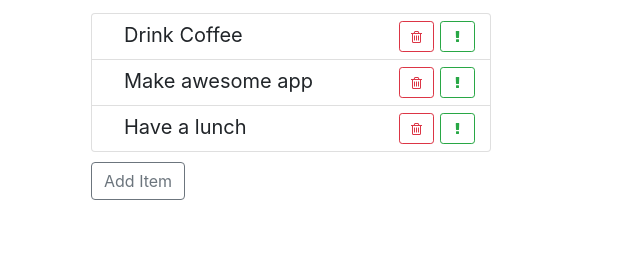
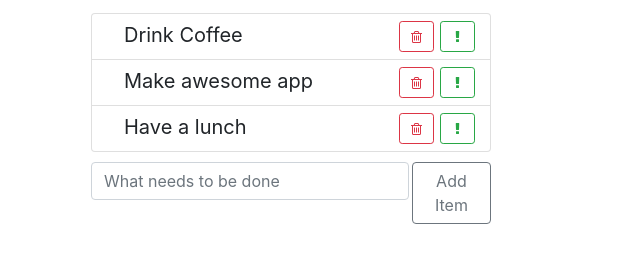
Before and after one commit to KikiJiki85/react-todo-app, a React app: page / in a window 1280 px wide. Shown: the part 145-408 px from the top of the page, without its empty margins (349-989 px from the left). Built offline with nearby package versions, Linux system fonts and the light colour scheme.

Commit message:
Adding todo form to project

```diff
--- a/src/components/item-add-form/item-add-form.css
+++ b/src/components/item-add-form/item-add-form.css
@@ -1,3 +1,7 @@
 .item-add-form {
     margin-top: 10px;
 }
+
+.item-add-form input {
+    margin-right: 3px;
+}
--- a/src/components/item-add-form/item-add-form.js
+++ b/src/components/item-add-form/item-add-form.js
@@ -3,19 +3,39 @@ import React, { Component } from 'react';
 import './item-add-form.css';
 
 export default class ItemAddForm extends Component {
+
     constructor() {
         super();
-    }
+
+        this.state = {
+            label: '',
+        };
+    };
+
+    onLabelChange = (evt) => {
+        this.setState({
+            label: evt.target.value,
+        });
+    };
+
+    onSubmit = (evt) => {
+        evt.preventDefault();
+        this.props.onItemAdded(this.state.label);
+    };
 
     render() {
        return (
-        <div className="item-add-form">
+        <form className="item-add-form d-flex"
+              onSubmit={this.onSubmit}>
+            <input type="text"
+                   className="form-control"
+                   onChange={this.onLabelChange}
+                   placeholder="What needs to be done"/>
             <button
-                className="btn btn-outline-secondary"
-                onClick={() => this.props.onItemAdded('Hello world')}>
+                className="btn btn-outline-secondary">
                     Add Item
             </button>
-        </div>
+        </form>
        );
     }
 }
```
Also changed, not shown: 1 other file.
